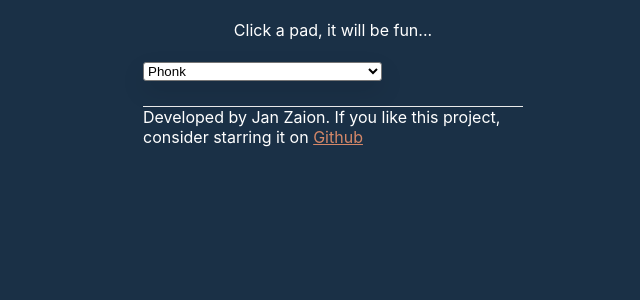
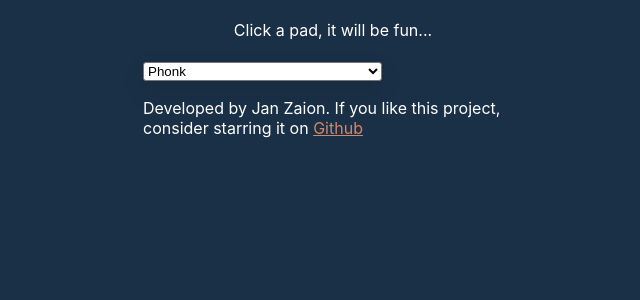
Before and after one commit to JanZaion/interactivebeats, a React (Create React App) app: page / in a window 1280 px wide. Shown: the top 300 px of the page, without its empty margins (307-947 px from the left). Built offline with nearby package versions, Linux system fonts and the light colour scheme; the HTML template or start-up script is replaced by a standard one.

Commit message:
remove footer divider

```diff
--- a/src/components/Footer.js
+++ b/src/components/Footer.js
@@ -1,8 +1,6 @@
 const Footer = () => {
-  console.log(window.innerHeight);
   return (
-    <footer className="contentBox">
-      <div className="footerDivider" />
+    <footer className="contentBox" id="footer">
       Developed by Jan Zaion. If you like this project, consider starring it on&nbsp;
       <a href="https://github.com/JanZaion/bossequencer" target="about:blank" className="githubLink">
         Github
--- a/src/index.css
+++ b/src/index.css
@@ -4,7 +4,8 @@
   --pad-max-width-small-screen: 100vw;
   --pad-resting-background-color: #d5d5d5;
   --pad-inner-shape-color: white;
-  --p-text-color: white;
+  --text-color: white;
+  --background-color: #1a3046;
 }
 
 body {
@@ -14,8 +15,8 @@ body {
   -webkit-font-smoothing: antialiased;
   -moz-osx-font-smoothing: grayscale;
   box-sizing: border-box;
-  background: #1a3046;
-  color: var(--p-text-color);
+  background: var(--background-color);
+  color: var(--text-color);
 }
 
 .appContainer {
@@ -31,7 +32,7 @@ body {
 
 .intro {
   height: 8%;
-  color: var(--p-text-color);
+  color: var(--text-color);
   display: flex;
   justify-content: center;
   align-items: center;
@@ -64,9 +65,8 @@ body {
   height: var(--pad-max-width-big-screen);
 }
 
-.footerDivider {
-  height: 3vh;
-  border-bottom: 1px solid #eaeaea;
+#footer {
+  margin-top: 2vh;
 }
 
 .githubLink {
@@ -74,7 +74,7 @@ body {
 }
 
 .instrumentGroup {
-  color: var(--p-text-color);
+  color: var(--text-color);
   display: grid;
   grid-template-rows: 2rem 1fr 1fr 1fr 1fr;
   grid-gap: var(--playbuttongap-grid-gap);
@@ -113,7 +113,7 @@ body {
   height: 32%;
   background: var(--pad-inner-shape-color);
 }
-/* fluff */
+
 .dropdown {
   width: 63%;
   border-radius: 3px;
@@ -264,55 +264,42 @@ body {
 
 @keyframes dotBricks {
   0% {
-    box-shadow: 9991px -16px 0 0 var(--p-text-color), 9991px 0 0 0 var(--p-text-color),
-      10007px 0 0 0 var(--p-text-color);
+    box-shadow: 9991px -16px 0 0 var(--text-color), 9991px 0 0 0 var(--text-color), 10007px 0 0 0 var(--text-color);
   }
   8.333% {
-    box-shadow: 10007px -16px 0 0 var(--p-text-color), 9991px 0 0 0 var(--p-text-color),
-      10007px 0 0 0 var(--p-text-color);
+    box-shadow: 10007px -16px 0 0 var(--text-color), 9991px 0 0 0 var(--text-color), 10007px 0 0 0 var(--text-color);
   }
   16.667% {
-    box-shadow: 10007px -16px 0 0 var(--p-text-color), 9991px -16px 0 0 var(--p-text-color),
-      10007px 0 0 0 var(--p-text-color);
+    box-shadow: 10007px -16px 0 0 var(--text-color), 9991px -16px 0 0 var(--text-color), 10007px 0 0 0 var(--text-color);
   }
   25% {
-    box-shadow: 10007px -16px 0 0 var(--p-text-color), 9991px -16px 0 0 var(--p-text-color),
-      9991px 0 0 0 var(--p-text-color);
+    box-shadow: 10007px -16px 0 0 var(--text-color), 9991px -16px 0 0 var(--text-color), 9991px 0 0 0 var(--text-color);
   }
   33.333% {
-    box-shadow: 10007px 0 0 0 var(--p-text-color), 9991px -16px 0 0 var(--p-text-color),
-      9991px 0 0 0 var(--p-text-color);
+    box-shadow: 10007px 0 0 0 var(--text-color), 9991px -16px 0 0 var(--text-color), 9991px 0 0 0 var(--text-color);
   }
   41.667% {
-    box-shadow: 10007px 0 0 0 var(--p-text-color), 10007px -16px 0 0 var(--p-text-color),
-      9991px 0 0 0 var(--p-text-color);
+    box-shadow: 10007px 0 0 0 var(--text-color), 10007px -16px 0 0 var(--text-color), 9991px 0 0 0 var(--text-color);
   }
   50% {
-    box-shadow: 10007px 0 0 0 var(--p-text-color), 10007px -16px 0 0 var(--p-text-color),
-      9991px -16px 0 0 var(--p-text-color);
+    box-shadow: 10007px 0 0 0 var(--text-color), 10007px -16px 0 0 var(--text-color), 9991px -16px 0 0 var(--text-color);
   }
   58.333% {
-    box-shadow: 9991px 0 0 0 var(--p-text-color), 10007px -16px 0 0 var(--p-text-color),
-      9991px -16px 0 0 var(--p-text-color);
+    box-shadow: 9991px 0 0 0 var(--text-color), 10007px -16px 0 0 var(--text-color), 9991px -16px 0 0 var(--text-color);
   }
   66.666% {
-    box-shadow: 9991px 0 0 0 var(--p-text-color), 10007px 0 0 0 var(--p-text-color),
-      9991px -16px 0 0 var(--p-text-color);
+    box-shadow: 9991px 0 0 0 var(--text-color), 10007px 0 0 0 var(--text-color), 9991px -16px 0 0 var(--text-color);
   }
   75% {
-    box-shadow: 9991px 0 0 0 var(--p-text-color), 10007px 0 0 0 var(--p-text-color),
-      10007px -16px 0 0 var(--p-text-color);
+    box-shadow: 9991px 0 0 0 var(--text-color), 10007px 0 0 0 var(--text-color), 10007px -16px 0 0 var(--text-color);
   }
   83.333% {
-    box-shadow: 9991px -16px 0 0 var(--p-text-color), 10007px 0 0 0 var(--p-text-color),
-      10007px -16px 0 0 var(--p-text-color);
+    box-shadow: 9991px -16px 0 0 var(--text-color), 10007px 0 0 0 var(--text-color), 10007px -16px 0 0 var(--text-color);
   }
   91.667% {
-    box-shadow: 9991px -16px 0 0 var(--p-text-color), 9991px 0 0 0 var(--p-text-color),
-      10007px -16px 0 0 var(--p-text-color);
+    box-shadow: 9991px -16px 0 0 var(--text-color), 9991px 0 0 0 var(--text-color), 10007px -16px 0 0 var(--text-color);
   }
   100% {
-    box-shadow: 9991px -16px 0 0 var(--p-text-color), 9991px 0 0 0 var(--p-text-color),
-      10007px 0 0 0 var(--p-text-color);
+    box-shadow: 9991px -16px 0 0 var(--text-color), 9991px 0 0 0 var(--text-color), 10007px 0 0 0 var(--text-color);
   }
 }
```
